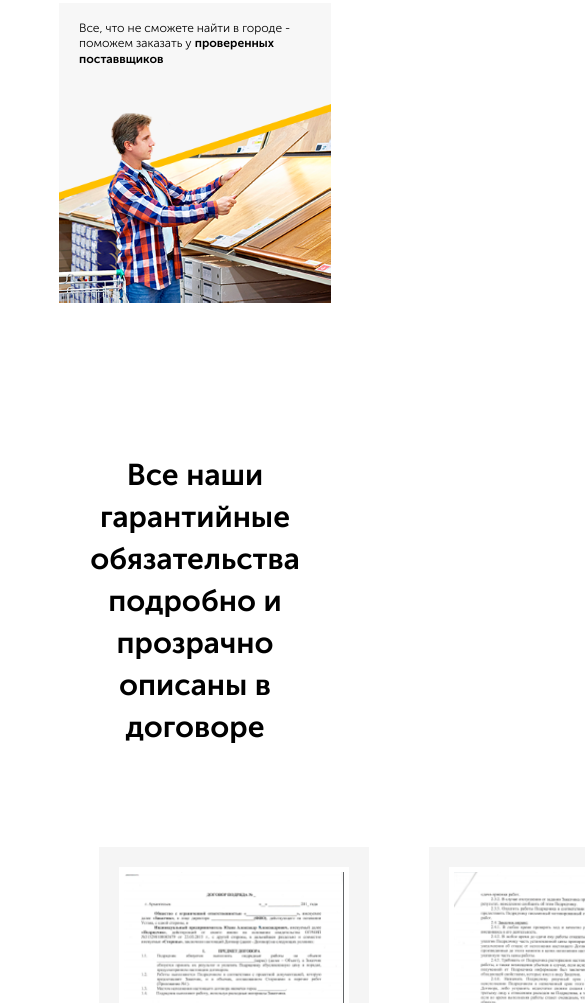
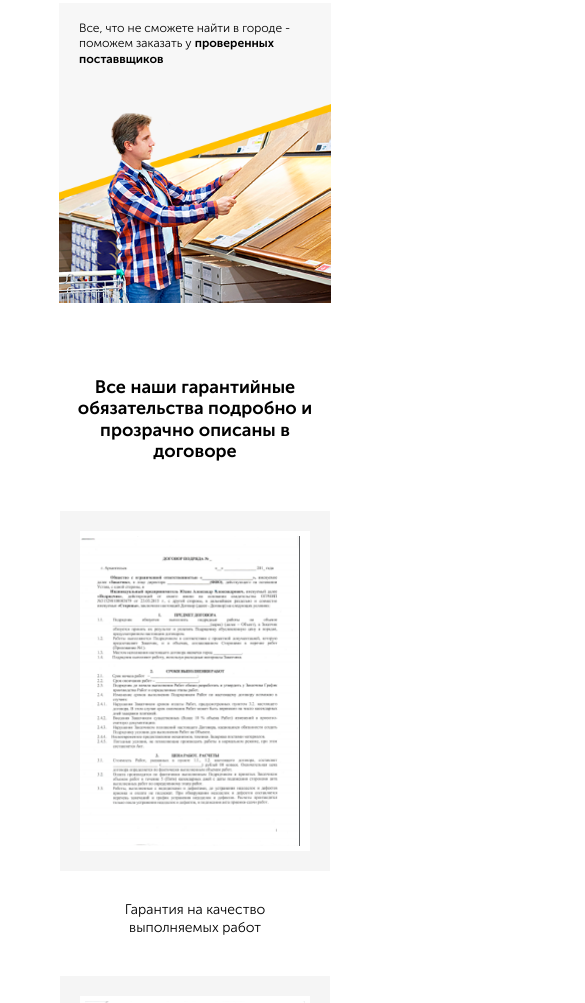
Before and after one commit to shenmue73/repair, a plain HTML site: page index.html in a window 390 px wide. Shown: the part 6157-7160 px from the top of the page, 585 px wide, since content can reach past the window. Drawn offline with nearby package versions, Linux system fonts and the light colour scheme.

Commit message:
Правка

```diff
--- a/index.html
+++ b/index.html
@@ -306,7 +306,7 @@
         <!-- /.h2 contract-title -->
         <div class="contract-block">
           <div class="contract-paper">
-            <img src="img/contract1.png" alt="" class="contract-paper__img">
+            <img src="img/contract1.png" alt="" class="contract-paper__img contract-paper__img-one">
             <p class="contract-paper__text">Гарантия на качество выполняемых работ</p>
             <!-- /.contract-paper__text -->
           </div>
@@ -319,7 +319,7 @@
           <!-- /.contract-paper -->
           <div class="contract-paper">
             <img src="img/contract3.png" alt="" class="contract-paper__img">
-            <p class="contract-paper__text">Гарантия на точное соблюдение сроков и ответственность за их невыполнение</p>
+            <p class="contract-paper__text">Гарантия на точное соблюдение сроков и ответственность за <br> их невыполнение</p>
             <!-- /.contract-paper__text -->
           </div>
           <!-- /.contract-paper -->
--- a/sass/blocks/_contracts.sass
+++ b/sass/blocks/_contracts.sass
@@ -1,5 +1,6 @@
 .contract
   padding-top: 16px
+  padding-bottom: 230px
   &-title
     font-size: 30px
     font-weight: 400
@@ -16,17 +17,55 @@
 
   &-paper
     flex-basis: 33%
-    padding-left: 60px
+    &:last-child
+      padding-left: 10px
     &:first-child
-      padding-left: 42px
+      padding-right: 10px
+
     &__img
       border: 20px solid #f5f5f5
       width: 270px
       height: 360px
       padding: 5px
+      display: block
+      margin: auto
+      &-one
+        padding-right: 10px
+        padding-left: 0
     &__text
       max-width: 300px
       text-align: center
       font-size: 18px
       font-weight: 400
-      +bold
+      margin: auto
+      margin-top: 37px
+      line-height: 1.3
+@media (max-width: 1200px)
+  .contract
+    padding-bottom: 50px
+    &-block
+      flex-wrap: wrap
+      justify-content: space-around
+    &-paper
+      margin-bottom: 50px
+@media (max-width: 768px)
+   .contract
+
+    &-title
+      font-size: 18px
+      font-weight: 400
+      line-height: 1.2
+      margin-bottom: 48px
+    &-block
+    &-paper
+      padding-right: 0
+      margin-bottom: 39px
+      &:first-child
+        padding-right: 0px
+      &:last-child
+        padding-left: 0px
+      &__text
+        font-size: 14px
+        font-weight: 400
+        max-width: 230px
+        margin-top: 30px
--- a/sass/blocks/_peoples.sass
+++ b/sass/blocks/_peoples.sass
@@ -40,9 +40,12 @@
     &__img
       width: 100%
 @media (max-width: 768px)
+  .peoples
+    padding-bottom: 23px
   .people
     width: 272px
     height: 300px
+
     &__text
       font-size: 12px
       font-weight: 400
```
Also changed, not shown: css/style.css, img/01.jpg (added).
